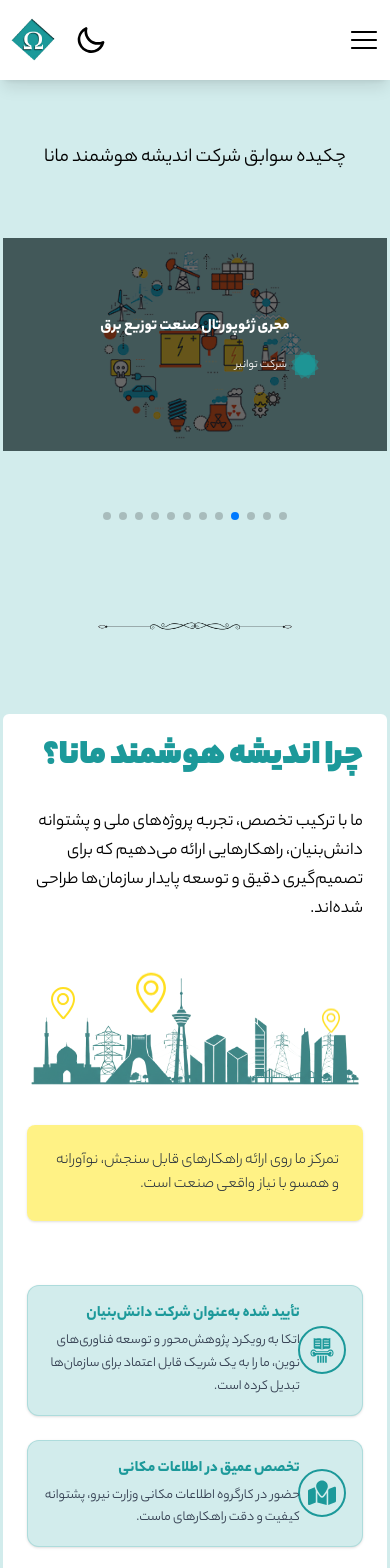
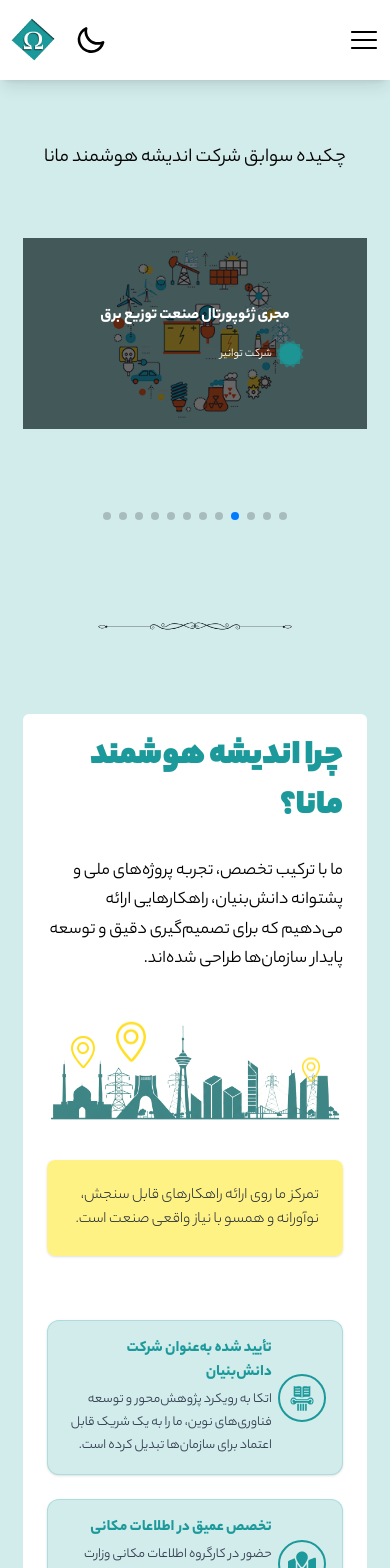
Before and after one commit to maryammohebbi/Mana-Next-ver, a Next.js app: page / in a window 390 px wide. Shown: the top 1568 px of the page. Built offline with nearby package versions, Linux system fonts and the light colour scheme; some icons are missing.

Commit message:
blog section sizes updated and some other minor style changes on app

```diff
--- a/src/app/layout.jsx
+++ b/src/app/layout.jsx
@@ -16,7 +16,7 @@ export default function RootLayout({ children }) {
     <DarkModeProvider>
       <html lang="fa" dir="rtl">
         <body
-          className={`${yekanFont.variable} font-sans min-h-screen bg-primary px-5`}
+          className={`${yekanFont.variable} font-sans min-h-screen bg-primary`}
         >
           <PersianDigits />
           <div className="flex flex-col h-full">{children}</div>
--- a/src/components/BlogSection/BlogSection.jsx
+++ b/src/components/BlogSection/BlogSection.jsx
@@ -11,7 +11,7 @@ function BlogSection() {
       <Title title="بلاگ" />
       <div
         className="flex flex-col lg:flex-row gap-4 items-center justify-center bg-tertiary
-                      w-full h-auto lg:h-[250px] rounded-md p-3"
+                      w-full h-auto rounded-md p-3"
       >
         {posts.slice(-2).map((post) => (
           <PostCard key={post.id} post={post} />
--- a/src/components/BlogSection/PostCard.jsx
+++ b/src/components/BlogSection/PostCard.jsx
@@ -6,7 +6,7 @@ function PostCard({ post }) {
   return (
     <Link
       href={`/blog/${post.id}`}
-      className="w-[99%] lg:w-[49%] h-[90%] border border-secondary rounded-lg flex flex-col lg:flex-row"
+      className="w-[99%] lg:w-[49%] h-[400px lg:h-[270px] xl:h-[200px] border border-secondary rounded-lg flex flex-col lg:flex-row"
     >
       <Image
         src={post.thumbnail}
--- a/src/components/KnowledgeBase.jsx
+++ b/src/components/KnowledgeBase.jsx
@@ -26,7 +26,7 @@ function KnowledgeBase() {
             src="/images/knowledge.png"
             width={500}
             height={500}
-            className="w-32 h-24"
+            className="w-24 h-24"
             alt="ohm"
           />
         </div>
--- a/src/components/WhyUs.jsx
+++ b/src/components/WhyUs.jsx
@@ -86,7 +86,7 @@ function WhyUs() {
           {features.map((f, i) => (
             <div
               key={i}
-              className="flex items-center gap-4 p-4 sm:h-20 bg-[#d2ecec] rounded-xl
+              className="flex items-center gap-4 gap-x-7 p-4 sm:h-20 bg-[#d2ecec] rounded-xl
                          border border-[#1c999a]/20 shadow-sm hover:shadow-md transition-all"
             >
               {/* Icon Circle */}
--- a/src/ui/AppLayout.jsx
+++ b/src/ui/AppLayout.jsx
@@ -16,7 +16,7 @@ function AppLayout() {
     <div>
       <ScrollProgressBar />
       <Header />
-      <div className="max-w-sm sm:max-w-2xl lg:max-w-7xl mx-auto">
+      <div className="max-w-sm sm:max-w-2xl lg:max-w-7xl mx-auto px-5">
         <Slider />
         <Divider />
         <WhyUs />
```
